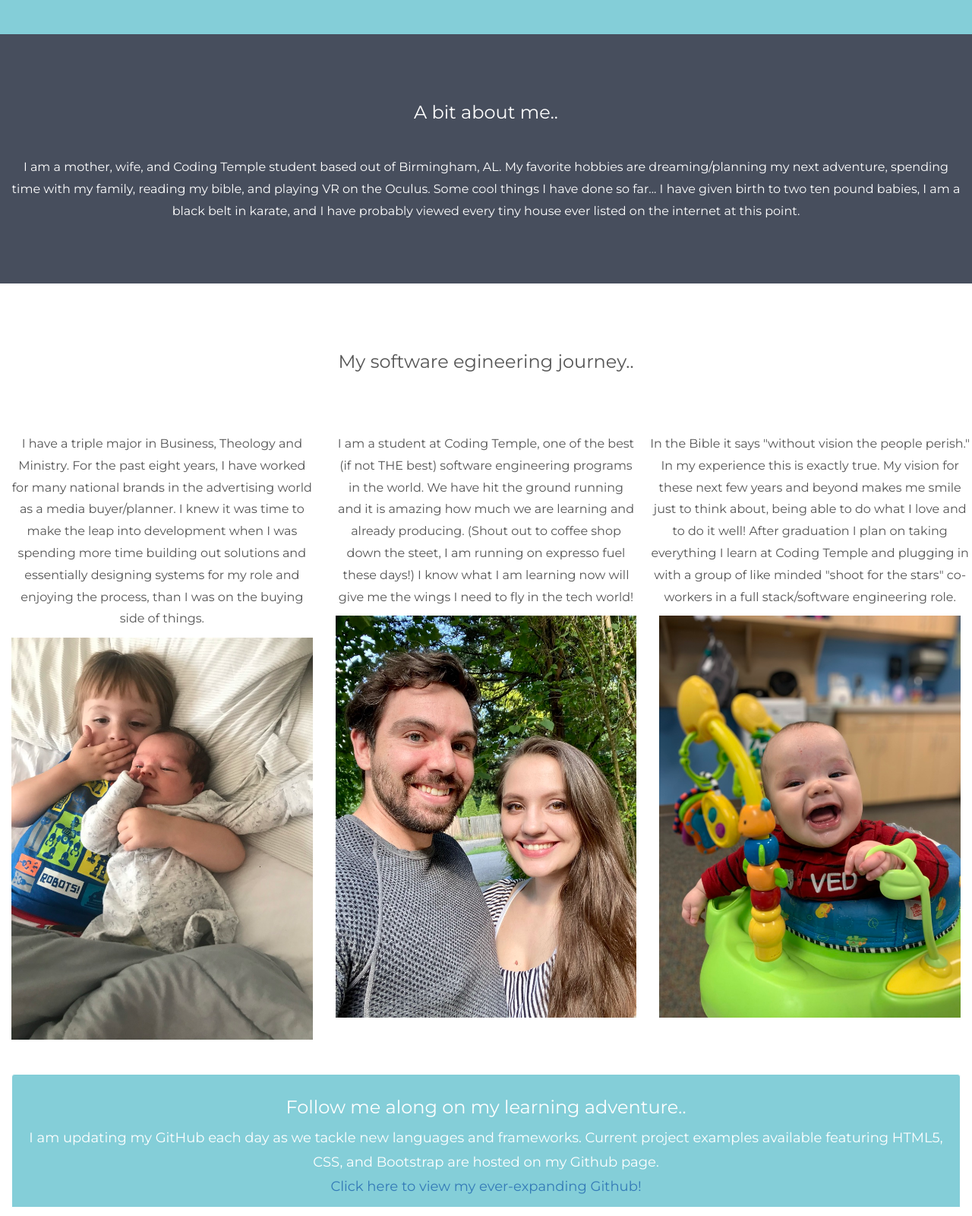
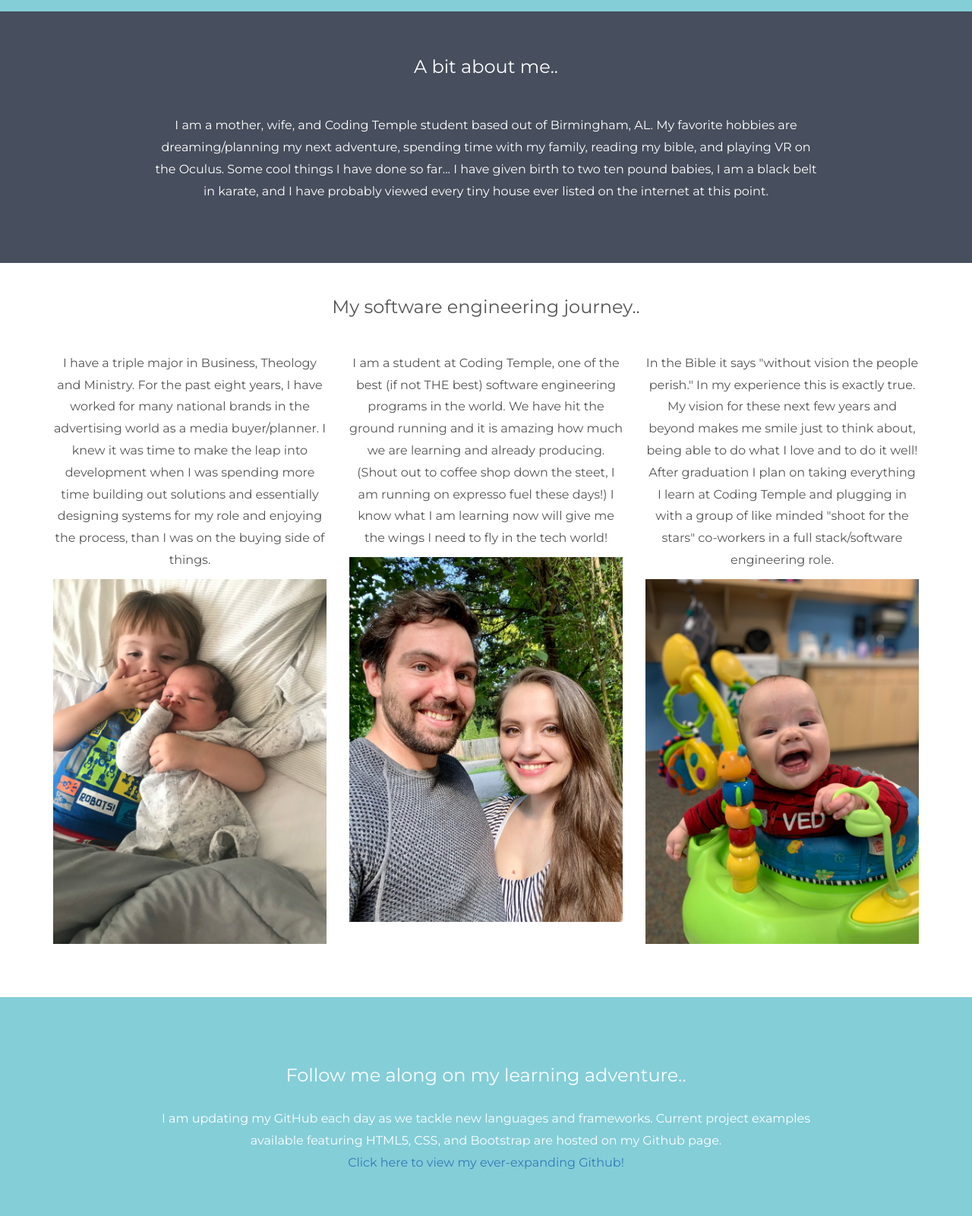
Before and after one commit to laurenbmcguire/Coding_Temple_LM, a plain HTML site: page wk1/d4/static/site/Preworksite.html in a window 1280 px wide. Shown: the part 880-2480 px from the top of the page at 76% size. Drawn offline with nearby package versions, Linux system fonts and the light colour scheme; files whose address does not match are found by name.

Commit message:
sitedone

```diff
--- a/wk1/d4/static/site/Preworksite.html
+++ b/wk1/d4/static/site/Preworksite.html
@@ -13,9 +13,11 @@
     font: 20px Montserrat, sans-serif;
     line-height: 1.8;
     color: #f5f6f7;
+
   }
   p {font-size: 16px;}
-  .margin {margin-bottom: 45px;}
+
+
   .bg-1 {
     background-color: #84ced8; /* Green */
     color: #ffffff;
@@ -36,6 +38,7 @@
     padding-top: 70px;
     padding-bottom: 70px;
   }
+
   .navbar {
     padding-top: 15px;
     padding-bottom: 15px;
@@ -44,17 +47,27 @@
     margin-bottom: 0;
     font-size: 12px;
     letter-spacing: 5px;
+    min-width: 100%;
   }
   .navbar-nav  li a:hover {
-    color: #969591 !important;
+    color: #969591;
+    text-decoration: underline;
+
   }
+
   #intro-text {
       font-size: 3.5rem;
   }
   #profile-pic {
       max-width: 50rem;
   }
-
+  #meet-me{
+    padding-top: 4rem;
+    margin-bottom: 5rem;
+  }
+  #full-stack{
+    padding-top: 20px;
+  }
   #stack-item {
    background-color:#84ced8;;
    border-style: solid;
@@ -87,50 +100,64 @@
     </div>
     <div class="collapse navbar-collapse" id="myNavbar">
       <ul class="nav navbar-nav navbar-right">
-        <li><a href="#">MEET ME</a></li>
-        <li><a href="#">FULL STACK DEVELOPMENT</a></li>
-        <li><a href="#">CONTACT ME</a></li>
+        <li><a href="#meet-me">MEET ME</a></li>
+        <li><a href="#full-stack">FULL STACK DEVELOPMENT</a></li>
+        <li><a href="#contact-me">CONTACT ME</a></li>
       </ul>
     </div>
   </div>
 </nav>
 <div class="container-fluid bg-1 text-center">
   <h3 id="intro-text" class="margin">Hi! Im Lauren! Nice to meet you!</h3>
-  <img src="/site/images/headshotbw.jpeg" id="profile-pic" class="img-responsive img-circle margin" style="display:inline" alt="Me" >
+  <img src="/Users/laurenmcguire/Desktop/coding_temple/Coding_Temple_LM/wk1/d4/static/site/images/headshotbw.jpeg" id="profile-pic" class="img-responsive img-circle margin" style="display:inline; padding-top: 2.5rem; padding-bottom:2.5rem;" alt="Me" >
   <h3>I am a software engineer. (in progress!)</h3>
+</div>
 
-</div>
-</div>
-<div class="container-fluid bg-2 text-center">
-  <h3 class="margin">A bit about me..</h3>
+<div class="container-fluid bg-2 text-center" style="padding-top:0; margin-top: 0;">
+<div style="margin-left: 15%; margin-right: 15%;">
+  <h3 id="meet-me">A bit about me..</h3>
   <p>I am a mother, wife, and Coding Temple student based out of Birmingham, AL.
       My favorite hobbies are dreaming/planning my next adventure, spending time with my family, reading my bible,
     and playing VR on the Oculus. Some cool things I have done so far... I have given birth to two ten pound babies, I am a black belt in karate, and I have probably viewed every tiny house ever listed on the internet at this point.</p>
-
+  </div>
 </div>
 
-<div class="container-fluid bg-3 text-center">
-  <h3 class="margin">My software egineering journey..</h3><br>
-  <div class="row">
-    <div class="col-sm-4">
-      <p>I have a triple major in Business, Theology and Ministry. For the past eight years, I have worked for many national brands in the advertising world as a media buyer/planner. I knew it was time to make the leap into development when I was spending more time building out solutions and essentially designing systems for my role and enjoying the process, than I was on the buying side of things.</p>
-      <img src="/site/images/lblowingakisstos.jpeg" class="img-responsive margin" style="width:100%" alt="lands">
+<div id="full-stack" class="container-fluid bg-3 text-center margin" style="padding-top: 2.5rem">
+  <h3 >My software engineering journey..
+  </h3><br>
+  <div class="container">
+    <div class="row align-items-end">
+      <div class="col-sm-4">
+
+          <p>I have a triple major in Business, Theology and Ministry. For the past eight years, I have worked for many national brands in the advertising world as a media buyer/planner. I knew it was time to make the leap into development when I was spending more time building out solutions and essentially designing systems for my role and enjoying the process, than I was on the buying side of things.</p>
+          <img src="/Users/laurenmcguire/Desktop/coding_temple/Coding_Temple_LM/wk1/d4/static/site/images/lblowingakisstos.jpeg" class="img-responsive margin" style="width:100%" alt="lands">
+
+      </div>
+      <div class="col-sm-4">
+
+          <p>I am a student at Coding Temple, one of the best (if not THE best) software engineering programs in the world. We have hit the ground running and it is amazing how much we are learning and already producing. (Shout out to coffee shop down the steet, I am running on expresso fuel these days!) I know what I am learning now will give me the wings I need to fly in the tech world!</p>
+          <img src="/Users/laurenmcguire/Desktop/coding_temple/Coding_Temple_LM/wk1/d4/static/site/images/shannonandmeoutside.jpeg" class="img-responsive margin fs-pics" style="width:100%" alt="lands">
+
+      </div>
+      <div class="col-sm-4">
+
+          <p>In the Bible it says "without vision the people perish." In my experience this is exactly true. My vision for these next few years and beyond makes me smile just to think about, being able to do what I love and to do it well!
+            After graduation I plan on taking everything I learn at Coding Temple and plugging in with a group of like minded "shoot for the stars" co-workers in a full stack/software engineering role.
+          </p>
+          <img src="/Users/laurenmcguire/Desktop/coding_temple/Coding_Temple_LM/wk1/d4/static/site/images/shilohsmiling.jpeg" class="img-responsive margin fs-pics" style="width:100%" alt="Future">
+
+      </div>
     </div>
-    <div class="col-sm-4">
-      <p>I am a student at Coding Temple, one of the best (if not THE best) software engineering programs in the world. We have hit the ground running and it is amazing how much we are learning and already producing. (Shout out to coffee shop down the steet, I am running on expresso fuel these days!) I know what I am learning now will give me the wings I need to fly in the tech world!</p>
-      <img src="/site/images/shannonandmeoutside.jpeg" class="img-responsive margin" style="width:100%" alt="lands">
     </div>
-      <p>In the Bible it says "without vision the people perish." In my experience this is exactly true. My vision for these next few years and beyond makes me smile just to think about, being able to do what I love and to do it well!
-          After graduation I plan on taking everything I learn at Coding Temple and plugging in with a group of like minded "shoot for the stars" co-workers in a full stack/software engineering role.
-      </p>
-    <div class="col-sm-4">
-      <img src="/site/images/shilohsmiling.jpeg" class="img-responsive margin style="width:100%" alt="Future">
-    </div>
+</div>
+
+
+  <div class="container-fluid bg-1 text-center">
+    <div style="margin-left: 15%; margin-right: 15%;">
+    <h3 style="margin-bottom: 3rem;">Follow me along on my learning adventure.. </h3>
+    <p>I am updating my GitHub each day as we tackle new languages and frameworks. Current project examples available featuring HTML5, CSS, and Bootstrap are hosted on my Github page.<br> <a href link="https://github.com/laurenbmcguire/Coding_Temple_LM">Click here to view my ever-expanding Github!</p>
   </div>
-  <div>
-    <ul class="list-group">
-      <li id="stack-item" li class="list-group-item active"><h3>Follow me along on my learning adventure.. </h3> I am updating my GitHub each day as we tackle new languages and frameworks. Current project examples available featuring HTML5, CSS, and Bootstrap are hosted on my Github page.<br> <a href link="https://github.com/laurenbmcguire/Coding_Temple_LM">Click here to view my ever-expanding Github!</li>
-      </div>
+  </div>
   <div>
     <section>
 
@@ -139,7 +166,7 @@
             <div class="col-sm-12">
               <div class="row">
                 <div class="col-sm-8 col-sm-offset-2">
-                  <div>
+                  <div id="contact-me">
                     <h2>CONTACT ME</h2>
                   </div>
                   <form method="post" data-form-title="CONTACT US">
@@ -167,11 +194,8 @@
         </div>
       </section>
   </div>
-</div>
-  </div>
-</div>
 <footer id="myfooter">
-<i class="fa-copyright" aria-hidden="true" center>Copyright Lauren McGuire 2022</i>
+<i class="fa-copyright" aria-hidden="true" center>&copy; Copyright Lauren McGuire 2022</i>
   </footer>
 
 </body>
```
Also changed, not shown: 2 other files.
